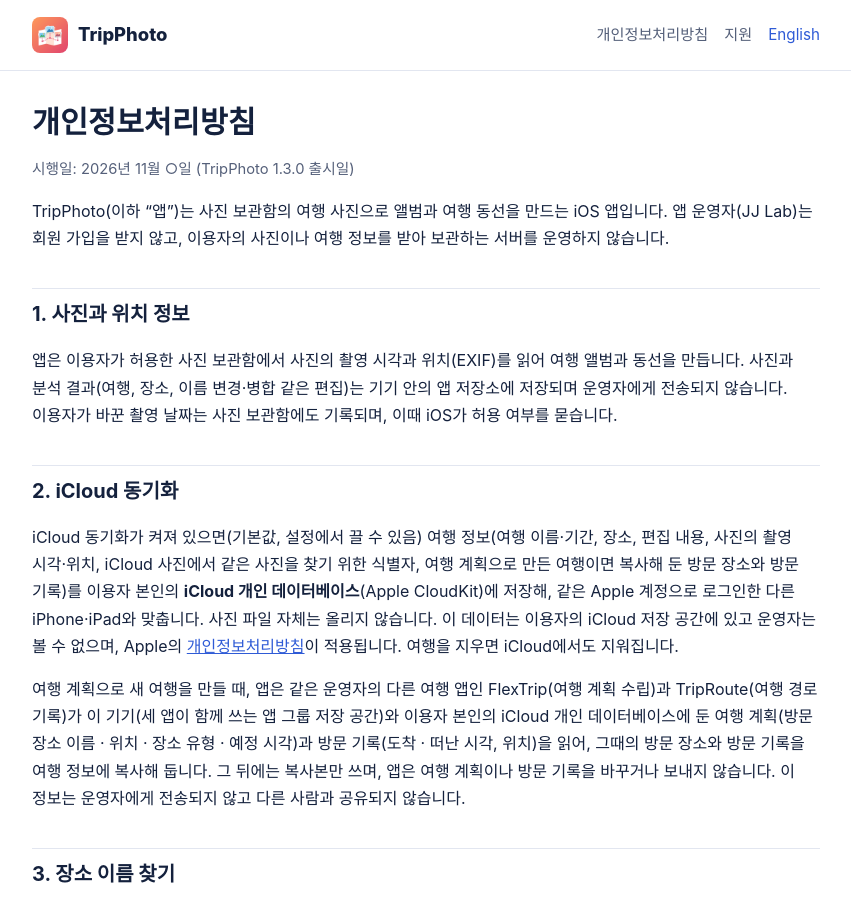
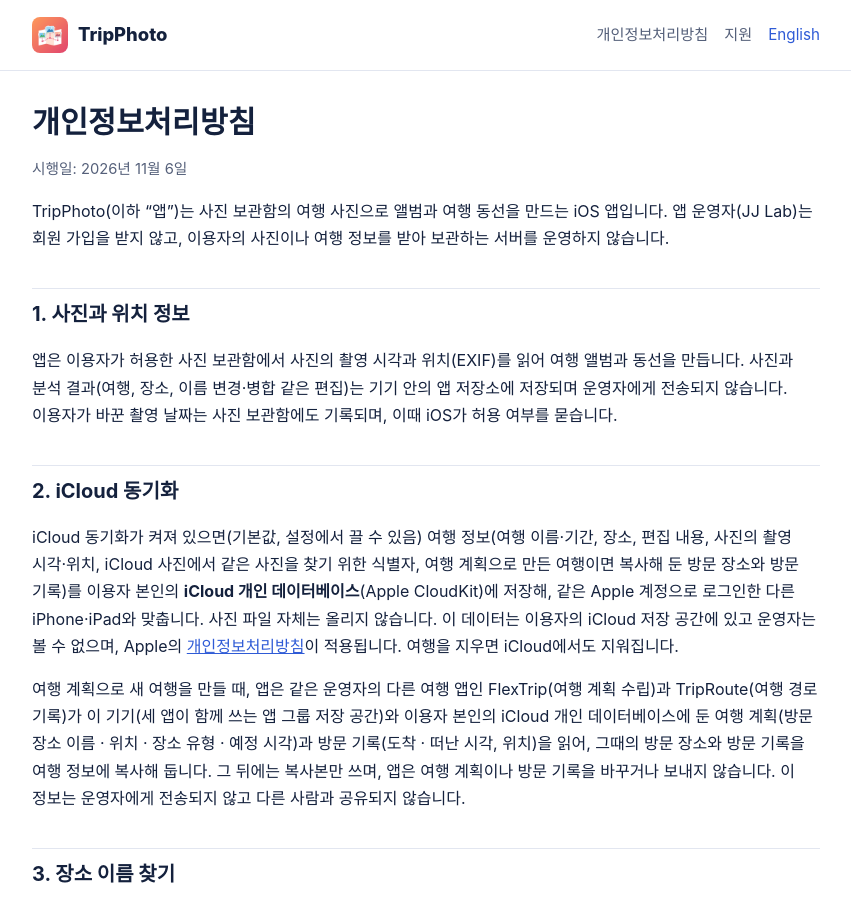
Before and after one commit to yjinchoi/tripphoto-support, a Jekyll site: the page built from privacy.md, in a window 1280 px wide and 900 px high. Shown: the whole window, without its empty margins (214-1065 px from the left). Built offline with Jekyll 4.4.1, drawn with Linux system fonts in a browser that asks for light colours.

Commit message:
Privacy policy effective November 6, 2026 (published with the TripPhoto 1.3.0 submission)
Co-Authored-By: Claude Opus 5.5 <noreply@anthropic.com>

```diff
--- a/privacy.md
+++ b/privacy.md
@@ -7,7 +7,7 @@ description: TripPhoto 앱이 어떤 정보를 어디에 저장하고 누구에
 ---
 # 개인정보처리방침
 
-<p class="meta">시행일: 2026년 11월 ○일 (TripPhoto 1.3.0 출시일)</p>
+<p class="meta">시행일: 2026년 11월 6일</p>
 
 TripPhoto(이하 "앱")는 사진 보관함의 여행 사진으로 앨범과 여행 동선을 만드는 iOS 앱입니다. 앱 운영자(JJ Lab)는 회원 가입을 받지 않고, 이용자의 사진이나 여행 정보를 받아 보관하는 서버를 운영하지 않습니다.
 
```
Also changed, not shown: en/privacy.md (+1 -1 lines).
